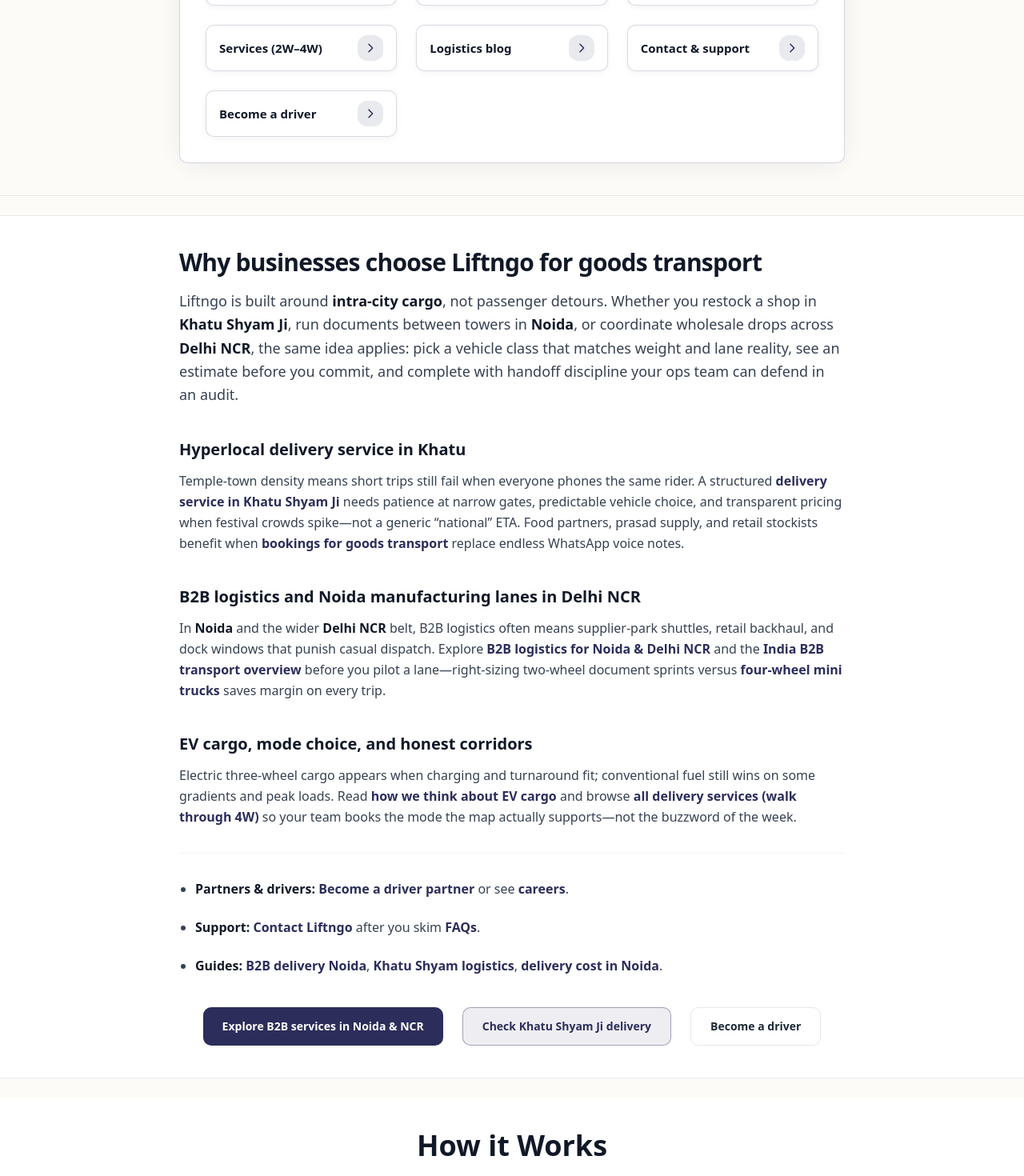
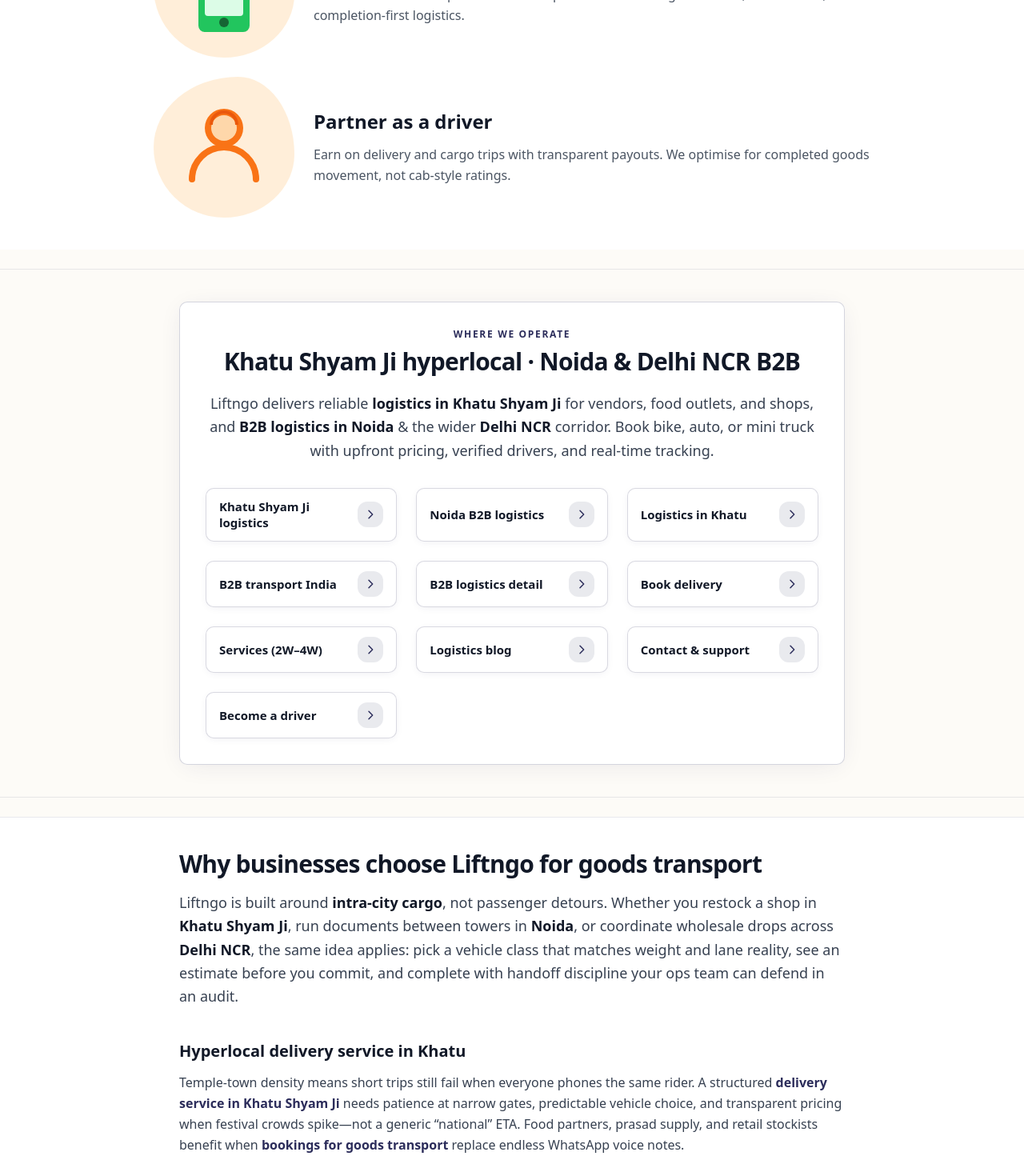
Before and after one commit to jigarkalodiaa/liftngotest, a Next.js app: page / in a window 1280 px wide. Shown: the part 1560-3030 px from the top of the page at 80% size. Built offline with nearby package versions, Linux system fonts and the light colour scheme; no server answers.

Commit message:
update: move 'How it Works' section to be second, before 'Where we operate'

```diff
--- a/src/app/page.tsx
+++ b/src/app/page.tsx
@@ -56,9 +56,9 @@
         aria-label="LiftnGo home: logistics, delivery, and transport services"
       >
         <Hero pickupBookingSource="homepage" />
+        <Features />
         <HomeSeoContent />
         <HomeDeepAuthoritySection />
-        <Features />
         <ServiceSection />
         <QuickRidesSection />
         <AppDownloadSection />
```
